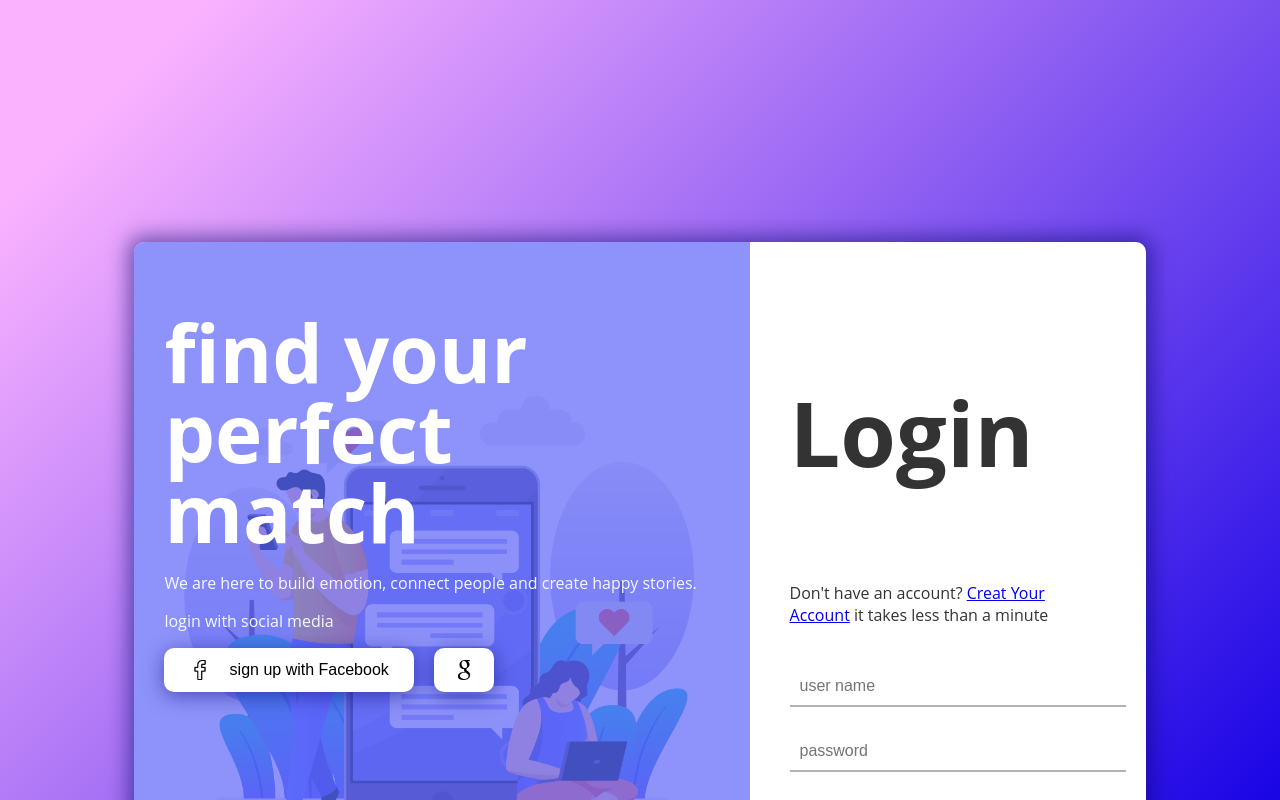
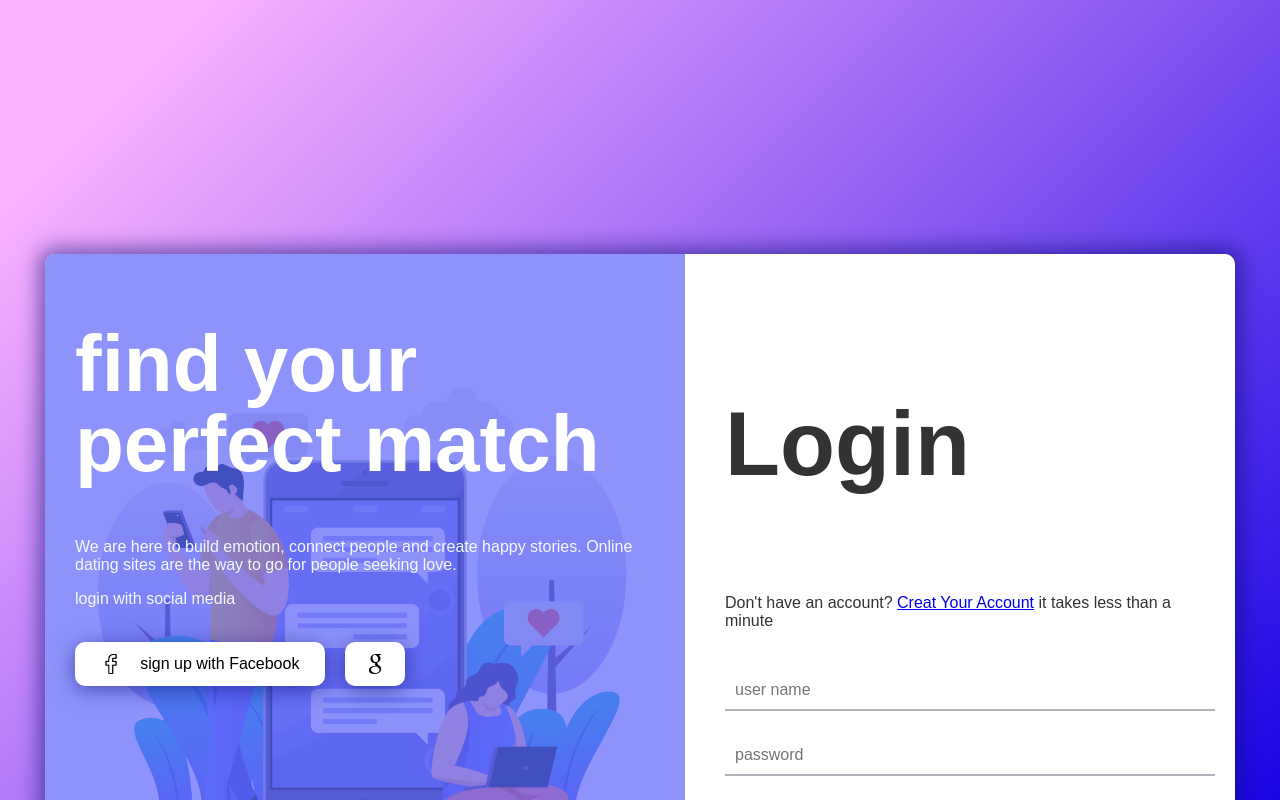
Before and after one commit to khaoulazouggar/matcha-1337, a React (Create React App) app in the folder client/: page / in a window 1280 px wide. Shown: the top 800 px of the page. Built offline with nearby package versions, Linux system fonts and the light colour scheme.

Commit message:
2st-commit

```diff
--- a/client/src/App.css
+++ b/client/src/App.css
@@ -2,4 +2,5 @@
   height: 1200px;
   display: flex;
   align-items: center;
+  justify-content: center;
 }
--- a/client/src/Components/login.css
+++ b/client/src/Components/login.css
@@ -1,16 +1,18 @@
+/* @import url("https://fonts.googleapis.com/css2?family=Roboto:wght@300&display=swap");
+* {
+    font-family: "Roboto", sans-serif;
+} */
+
 body {
     background: linear-gradient( 135deg, #FAB2FF 10%, #1904E5 100%);
     background-size: cover;
     background-repeat: no-repeat;
+    font-family: 'fantasy', sans-serif;
     background-attachment: fixed;
-    font-family: 'Open Sans', sans-serif;
     color: #333333;
   }
 
   .box-form {
-    margin: 0 auto;
-    margin: auto;
-    width: 80%;
     background: #FFFFFF;
     border-radius: 10px;
     display: flex;
@@ -18,8 +20,9 @@ body {
     }
 
   .left{
+    width: 640px;
     color: white;
-    overflow: hidden;
+    /* overflow: hidden; */
     background-position: center;
     background-size: contain;
     background-repeat: no-repeat;
@@ -29,7 +32,58 @@ body {
       color: #f3f9fb;
   }
 
+  .overlay {
+    padding: 30px;
+    width: 100%;
+    height: 100%;
+    background: #5961f9ad;
+     border-radius: 10px 0 0 10px;
+    /* overflow: hidden; */
+    box-sizing: border-box;
+  }
+
+  h1{
+      font-size: 80px;
+      line-height: 1;
+      font-weight: 900px;
+      margin-top: 40px;
+      margin-bottom: 20px;
+    }
+
+  img{
+      width: 20px;
+    }
+
+  button.media{
+      float: left;
+      color: rgb(0, 0, 0);
+      font-size: 16px;
+      border-radius: 10px;
+      border: 0; outline: 0;
+      box-shadow: 0px 4px 20px 0px #090b6f85;
+      background-color: white;
+      display: flex;
+      justify-content: space-evenly;
+      align-items: center;
+      height: 44px;
+  }
+
+  .overlay button:nth-of-type(1){
+      width: 250px;
+      margin-right: 20px;
+  }
+
+  .overlay button:hover{
+          box-shadow: 0px 0px 5px 3px #cadefc;
+          border: 1px solid #5961f9ad;
+  }
+
+  .overlay button:nth-of-type(2){
+      width: 60px;
+  }
+
   .right {
+    width: 470px;
     padding: 40px;
     }
 
@@ -49,35 +103,17 @@ body {
     background-color: #5961f9ad;
   }
 
-  .overlay {
-    padding: 30px;
-    width: 100%;
-    height: 100%;
-    background: #5961f9ad;
-     border-radius: 10px 0 0 10px;
-    overflow: hidden;
-    box-sizing: border-box;
-  }
-
-  h1{
-    font-size: 80px;
-    line-height: 1;
-    font-weight: 900px;
-    margin-top: 40px;
-    margin-bottom: 20px;
-  }
-
   input{
     width: 100%;
     padding: 10px;
     margin-top: 25px;
     font-size: 16px;
     border: none;
-    outline: none;
+    /* outline: none; */
     border-bottom: 2px solid #B0B3B9;
   }
 
-  @media only screen and (max-width: 1000px) {
+  @media only screen and (max-width: 1200px) {
     .box-form {
       flex-direction: column;
     }
@@ -86,34 +122,3 @@ body {
     }
 
   }
-
-    img{
-    width: 20px;
-    background-image: white;
-    }
-
-    .overlay button:nth-of-type(1){
-        width: 250px;
-        margin-right: 20px;
-    }
-    .overlay button:hover{
-            box-shadow: 0px 0px 5px 3px #cadefc;
-            border: 1px solid #5961f9ad;
-    }
-    .overlay button:nth-of-type(2){
-        width: 60px;
-    }
-
-    button.media{
-        float: left;
-        color: rgb(0, 0, 0);
-        font-size: 16px;
-        border-radius: 10px;
-        border: 0; outline: 0;
-        box-shadow: 0px 4px 20px 0px #090b6f85;
-        background-color: white;
-        display: flex;
-        justify-content: space-evenly;
-        align-items: center;
-        height: 44px;
-    }
--- a/client/src/Components/login.js
+++ b/client/src/Components/login.js
@@ -10,10 +10,14 @@ function Login()
             <div className="box-form">
                 <div className="left">
                     <div className="overlay">
-                        <h1>find your perfect match</h1>
-                        <p>We are here to build emotion, connect people and create happy stories.</p>
+                        <h1>find your perfect match</h1><br/>
+                        <p>We are here to build emotion, connect people and create happy stories.
+                        Online dating sites are the way to go for people seeking love.
+                        </p>
+
                         <span>
                             <p>login with social media</p>
+                            <br/>
                             <button className="media">
                              <img src={fb}/>
                                 sign up with Facebook
@@ -21,10 +25,6 @@ function Login()
                             <button className="media">
                              <img src={google}/>
                             </button>
-
-
-                            {/* <img src={test} style={{width:'20px'}} />
-                            <a href="#"><i className="fa fa-twitter" aria-hidden="true"></i> Login with Twitter</a> */}
                         </span>
                     </div>
                 </div>
```
Also changed, not shown: 1 other file (tests, documents, lock files or other folders).
